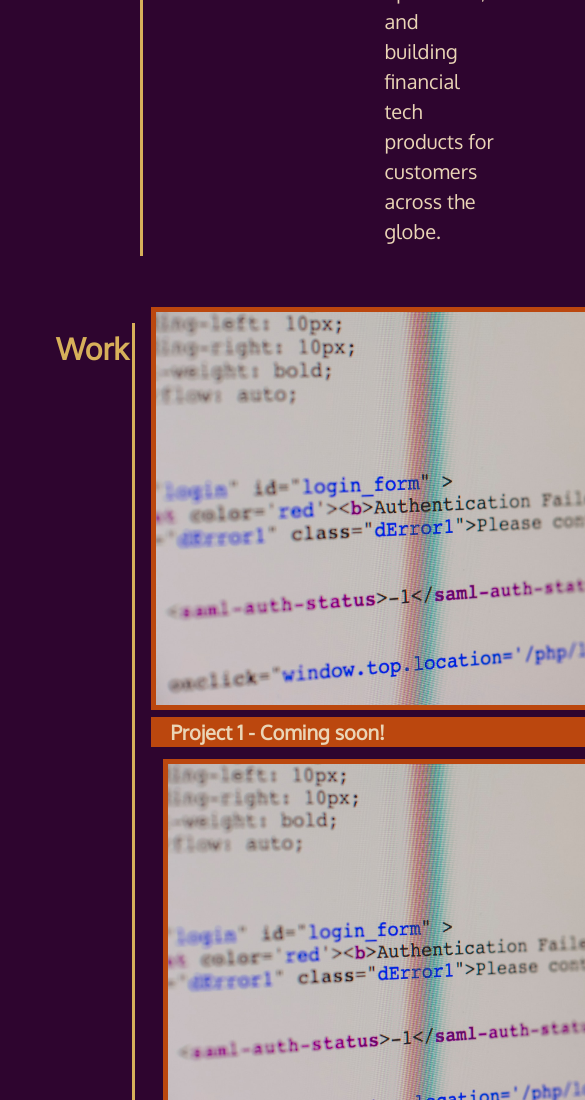
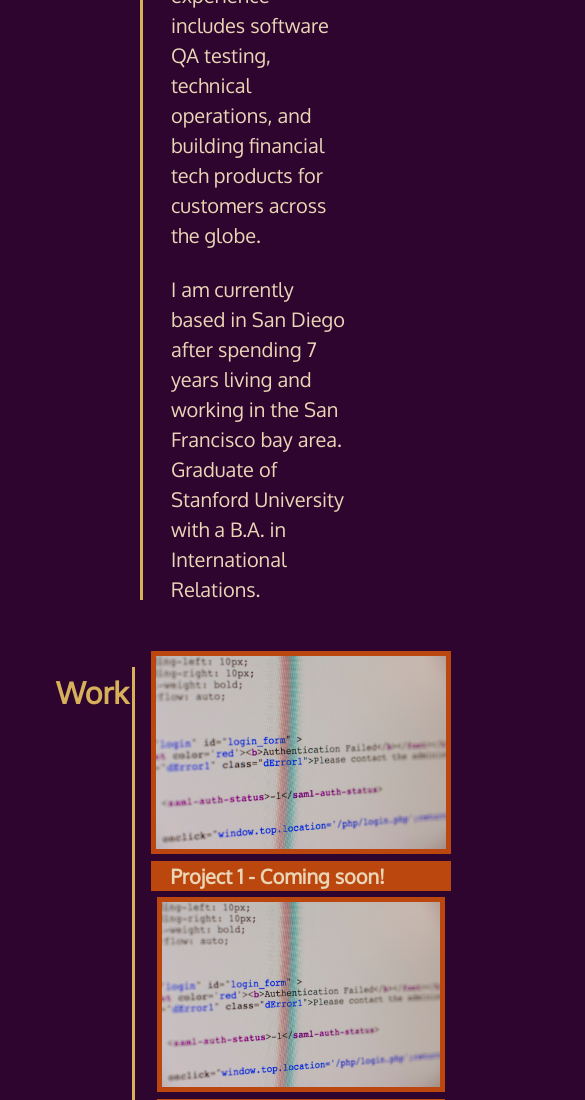
Before and after one commit to cristina-gorrino/professional-portfolio, a plain HTML site: page index.html in a window 390 px wide. Shown: the part 900-2000 px from the top of the page, 585 px wide, since content can reach past the window. Drawn offline with Linux system fonts and the light colour scheme.

Commit message:
Adding media queries to improve Work and About sections for small screens.

```diff
--- a/assets/css/style.css
+++ b/assets/css/style.css
@@ -137,7 +137,7 @@ figcaption {
     justify-content: space-evenly;
 }
 .card {
-    flex: 1 0 400px;
+    flex: 1 0 0;
     margin: 2%;
 }
 
@@ -185,4 +185,14 @@ footer {
       nav{
           flex-direction: column;
       }
+      #about div {
+          flex-direction: column;
+      }
+
+      .main-project{
+        min-width: 300px;
+    }
+      .card img {
+        min-width: 150px;
+    }
   }
```
